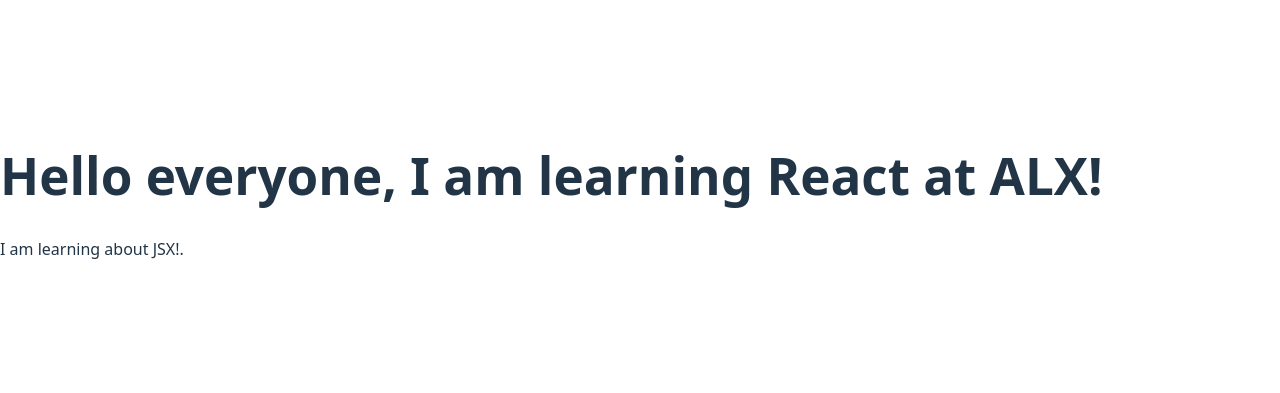
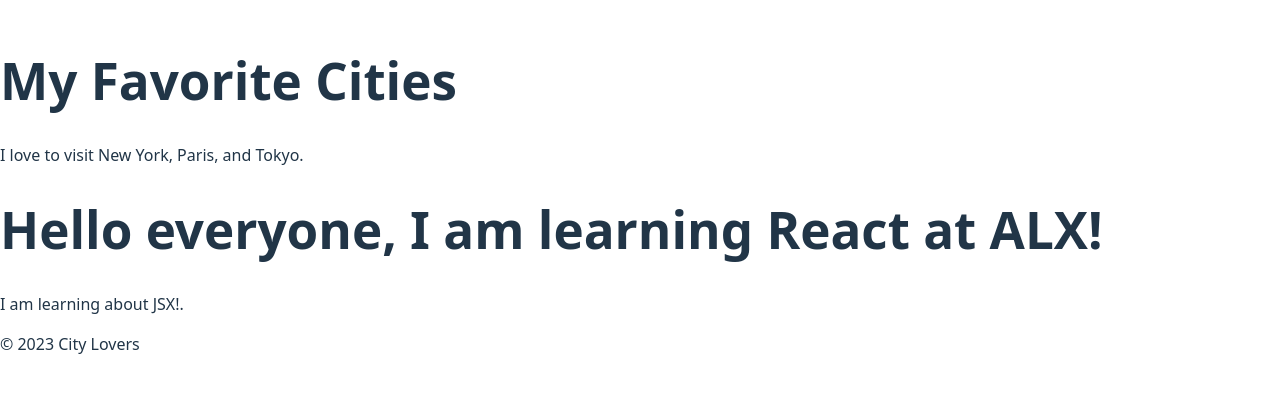
Before and after one commit to Agbakay/alx-fe-reactjs, a React (Vite) app in the folder alx-react-app/: page / in a window 1280 px wide. Shown: the part 205-598 px from the top of the page. Built offline with nearby package versions, Linux system fonts and the light colour scheme.

Commit message:
Update file

```diff
--- a/alx-react-app/src/App.jsx
+++ b/alx-react-app/src/App.jsx
@@ -1,10 +1,16 @@
 import WelcomeMessage from "./components/WelcomeMessage";
+import Header from "./components/Header";
+import MainContent from "./components/MainContent";
+import Footer from "./components/Footer";
 
 function App() {
   return (
     <>
       <div>
+        <Header />
+        <MainContent />
         <WelcomeMessage />
+        <Footer />
       </div>
     </>
   );
--- /dev/null
+++ b/alx-react-app/src/components/Footer.jsx
@@ -0,0 +1,9 @@
+function Footer() {
+  return (
+    <footer>
+      <p>© 2023 City Lovers</p>
+    </footer>
+  );
+}
+
+export default Footer;
--- /dev/null
+++ b/alx-react-app/src/components/Header.jsx
@@ -0,0 +1,9 @@
+function Header() {
+  return (
+    <header>
+      <h1>My Favorite Cities</h1>
+    </header>
+  );
+}
+
+export default Header;
--- /dev/null
+++ b/alx-react-app/src/components/MainContent.jsx
@@ -0,0 +1,9 @@
+function MainContent() {
+  return (
+    <main>
+      <p>I love to visit New York, Paris, and Tokyo.</p>
+    </main>
+  );
+}
+
+export default MainContent;
```
